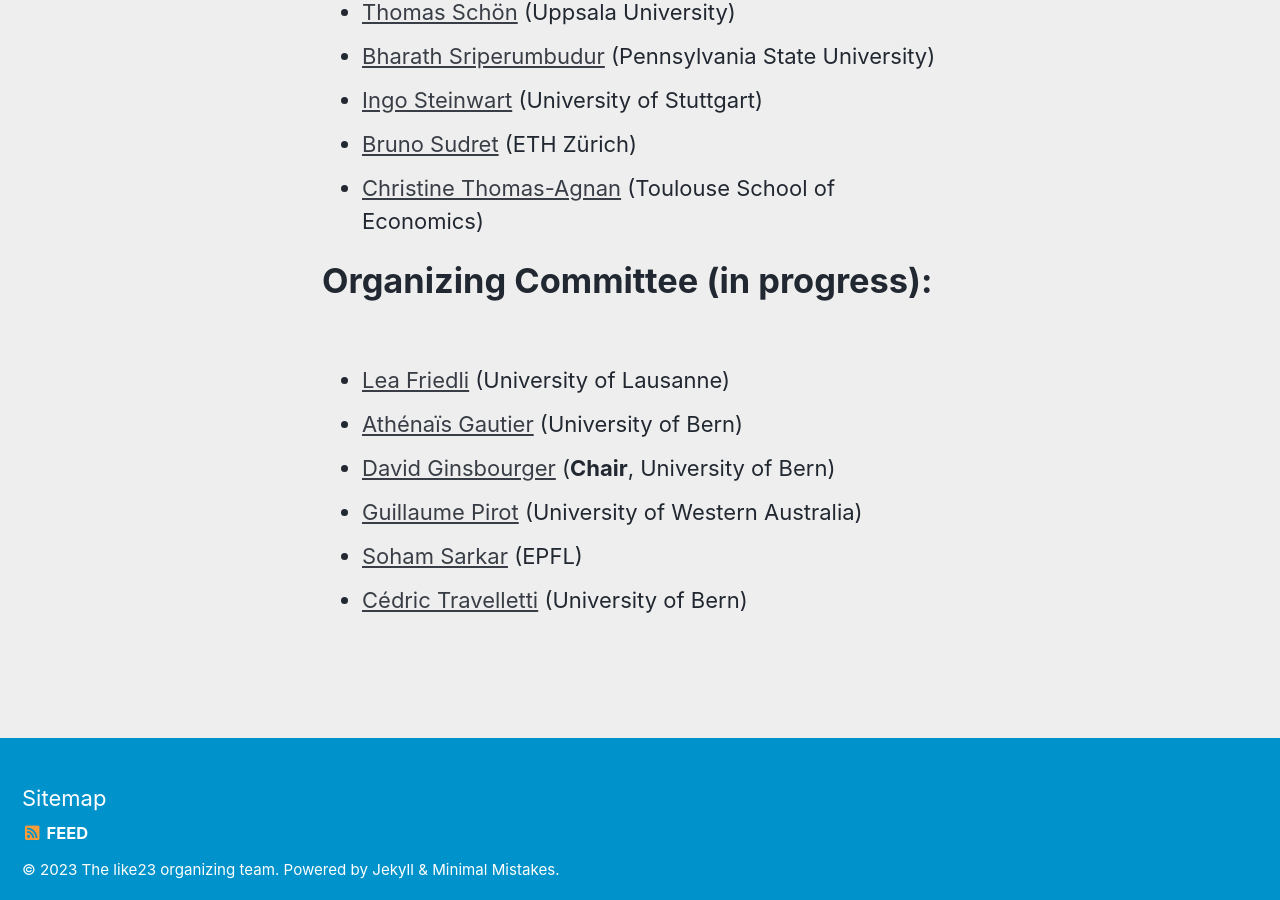
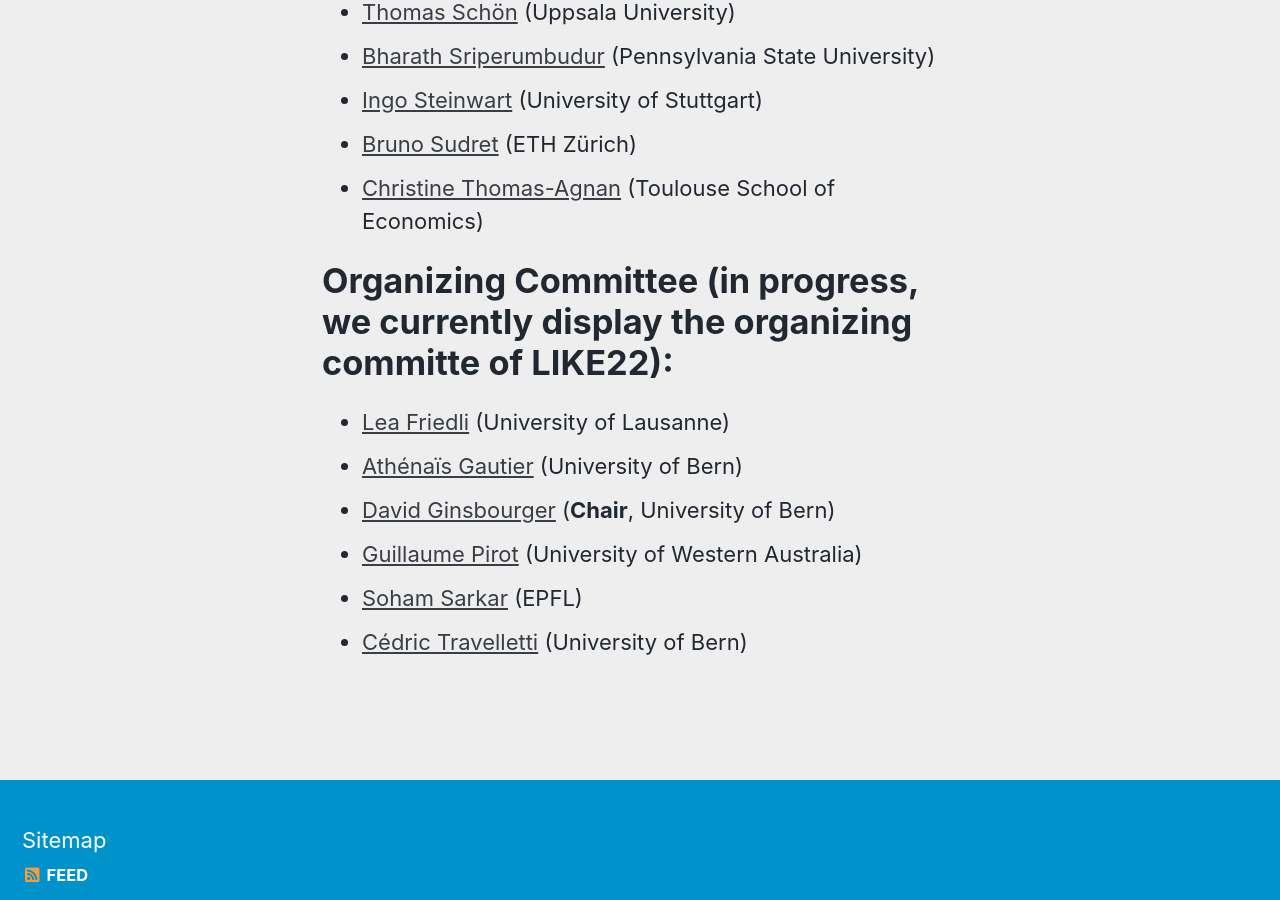
Before and after one commit to LIKE23-Bern/LIKE23-Bern.github.io, a Jekyll site: the page built from _pages/committees.md, in a window 1280 px wide and 900 px high, scrolled down 947 px. Built offline with Jekyll 4.4.1, drawn with Linux system fonts in a browser that asks for light colours; cached includes are drawn as plain includes.

Commit message:
Update committees.md

```diff
--- a/_pages/committees.md
+++ b/_pages/committees.md
@@ -30,7 +30,7 @@ permalink: /committees/
   * [Christine Thomas-Agnan](https://www.tse-fr.eu/people/christine-thomas-agnan) (Toulouse School of Economics)
 
 
-# Organizing Committee (in progress):
+# Organizing Committee (in progress, we currently display the organizing committe of LIKE22):
 
   * [Lea Friedli](https://www.researchgate.net/profile/Lea-Friedli-2) (University of Lausanne)
   * [Athénaïs Gautier](https://athenaisgautier.github.io/) (University of Bern)
```
